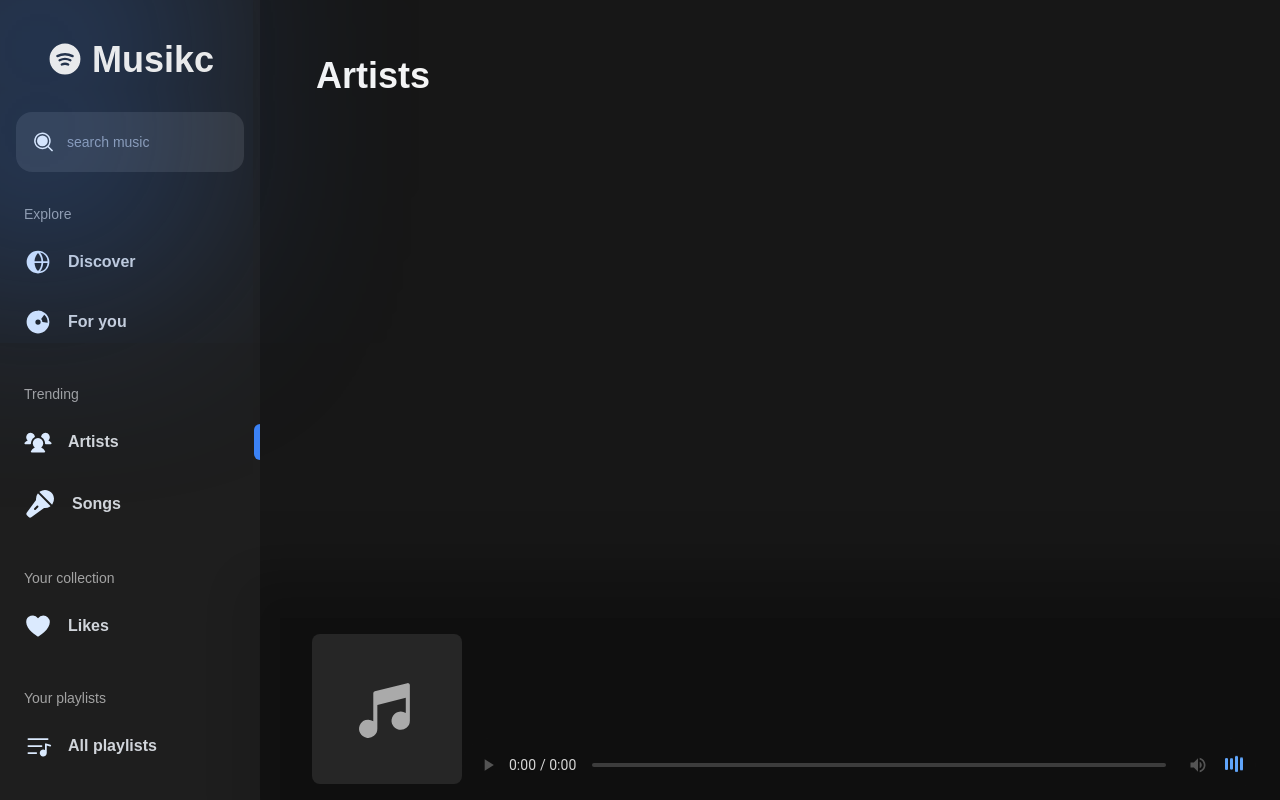
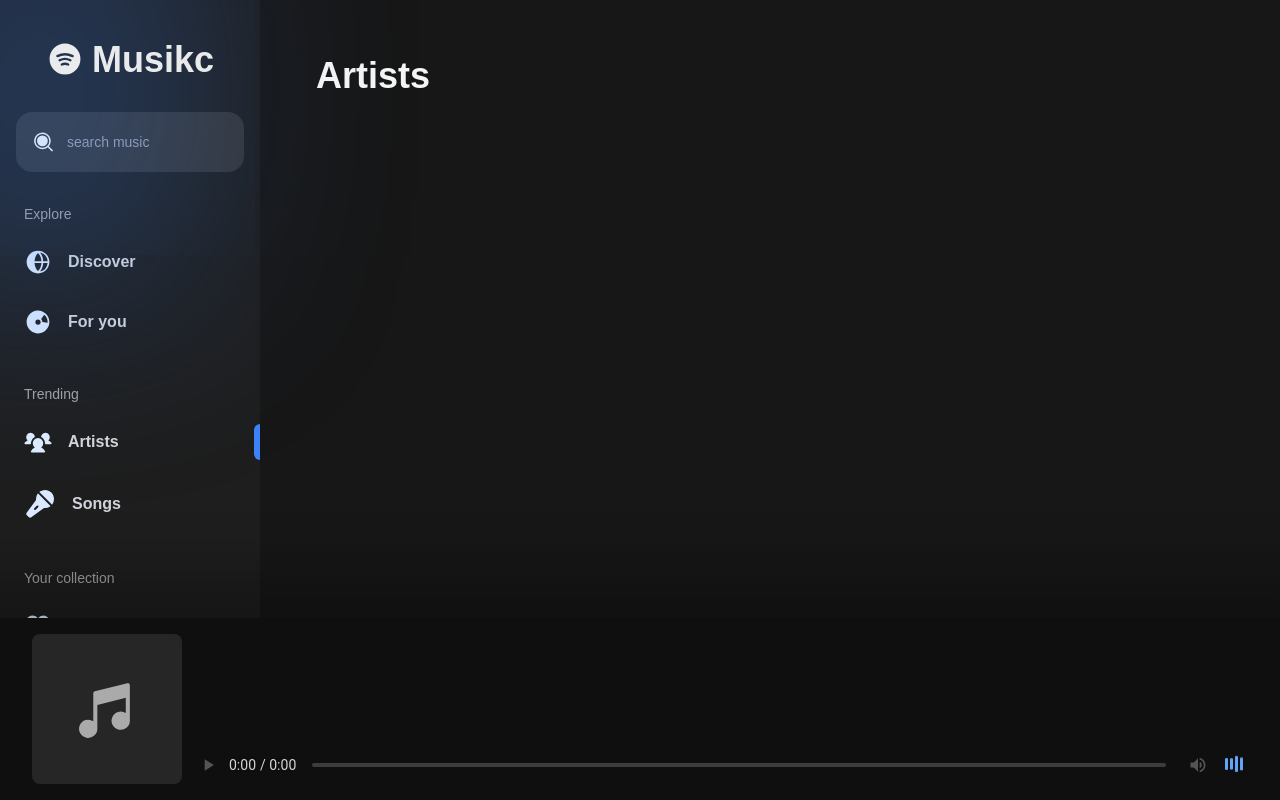
Before and after one commit to edudotdev/music-app, a Next.js app: page /artists in a window 1280 px wide. Built offline with nearby package versions, Linux system fonts and the light colour scheme.

Commit message:
deleted useless div

```diff
--- a/src/pages/_app.tsx
+++ b/src/pages/_app.tsx
@@ -6,12 +6,12 @@ import type { AppProps } from 'next/app'
 export default function App({ Component, pageProps }: AppProps) {
 
   return (
-    <div>
+    <>
       <Component {...pageProps} />
-      <div className="fixed w-full lg:max-w-player bottom-0 right-0 bg-[#0f0f0f] p-4 overflow-hidden shadow-player">
+      <div className="fixed w-full lg:max-w-playe bottom-0 z-50 bg-[#0f0f0f] p-4 shadow-player">
         <PlayerMusic />
       </div>
-    </div>
+    </>
   )
 
 }
```
